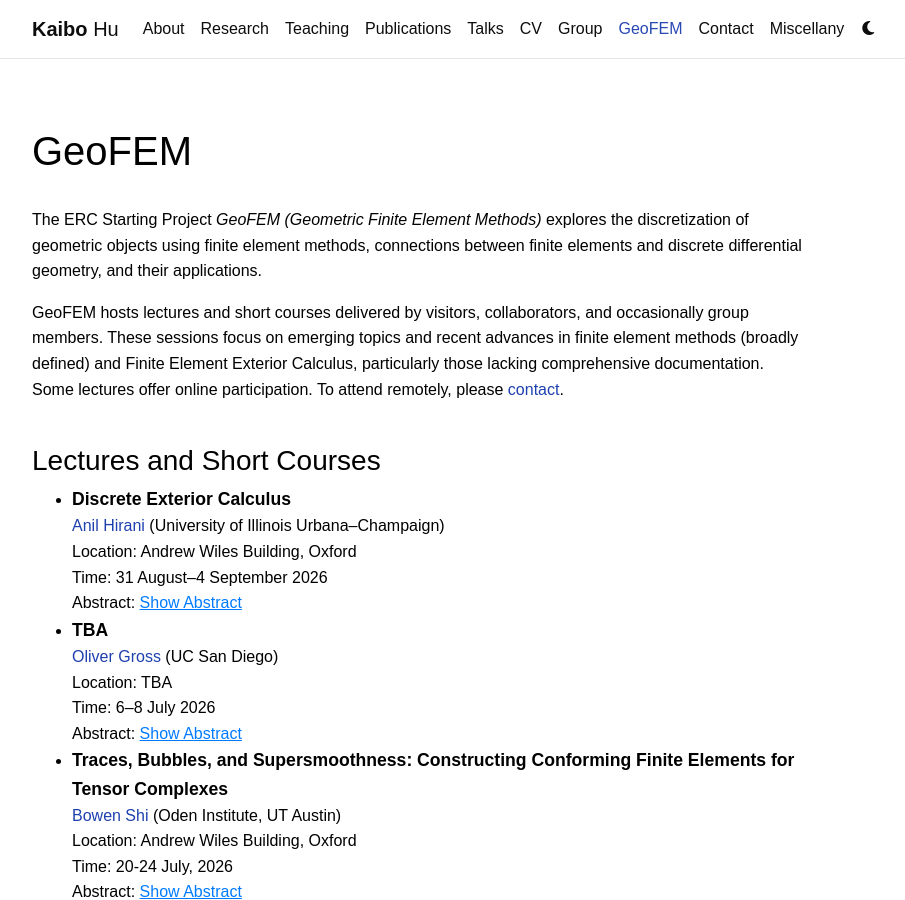
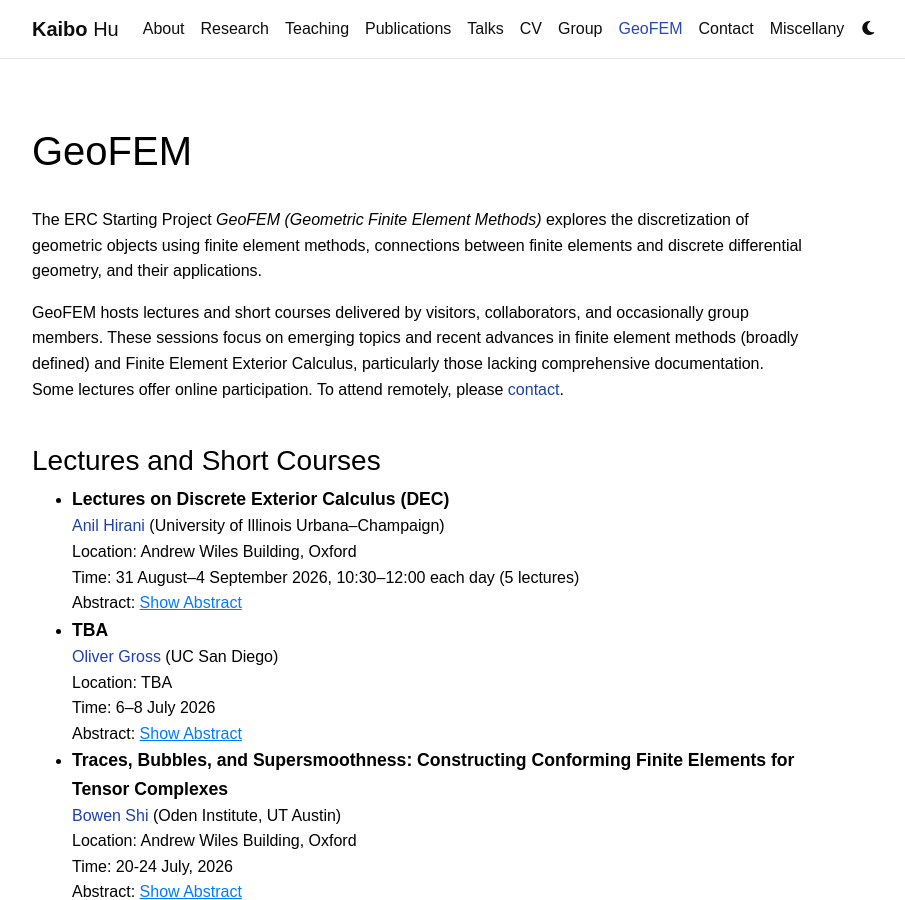
Before and after one commit to kaibohu/kaibohu.github.io, a Jekyll site: the page built from _pages/GeoFEM.md, in a window 1280 px wide and 900 px high. Shown: the whole window, without its empty margins (223-1128 px from the left). Built offline with Jekyll 4.4.1, drawn with Linux system fonts in a browser that asks for light colours; comment, search, counter and statistics services are not loaded; a style sheet for code colours, icons or effects is not loaded; some of the changed lines change nothing that is shown.

Commit message:
Update GeoFEM.md

```diff
--- a/_pages/GeoFEM.md
+++ b/_pages/GeoFEM.md
@@ -54,13 +54,28 @@
     <ul>
 
 <li>
-    <span class="lecture-title">Discrete Exterior Calculus</span><br>
+    <span class="lecture-title">Lectures on Discrete Exterior Calculus (DEC)</span><br>
     <a href="https://hirani.web.illinois.edu/">Anil Hirani</a> (University of Illinois Urbana–Champaign)<br>
     <strong>Location:</strong> Andrew Wiles Building, Oxford<br>
-    <strong>Time:</strong> 31 August–4 September 2026<br>
+    <strong>Time:</strong> 31 August–4 September 2026, 10:30–12:00 each day (5 lectures)<br>
     <strong>Abstract:</strong> <span class="toggle-abstract" onclick="toggleAbstract('abstract-anil')">Show Abstract</span>
     <div id="abstract-anil" class="abstract">
-        TBA
+        Discrete Exterior Calculus (DEC) is a combinatorial construction of objects and operators that mimics the structure of exterior calculus on smooth manifolds, but is built on a simplicial complex without requiring a differentiable structure. DEC serves dual roles: as a framework for solving numerical PDEs, which establishes links with finite element exterior calculus (FEEC), and as a mathematical structure in its own right, establishing links with discrete geometry and topology. These whiteboard lectures will emphasize the use of concrete examples to convey the core ideas. Following a brief overview of the landscape, the series is divided into five 90-minute sessions:<br><br>
+
+        <strong>Lecture 1 (Discrete forms, exterior derivative, wedge product, naturality):</strong>
+        This opening lecture establishes the combinatorial foundations of the framework. We will introduce simplicial complexes, chains, and cochains, interpreting cochains as discrete differential forms. We will then examine the coboundary operator as the discrete exterior derivative. The session will conclude by constructing the discrete wedge product via the anti-symmetrized cup product, examining the Leibniz product rule, and discussing simplicial maps and naturality.<br><br>
+
+        <strong>Lecture 2 (Discrete Hodge star, codifferential, contraction and Lie derivative):</strong>
+        This session starts with metric-dependent structures. We will examine well-centered and Delaunay triangulations, circumcentric duality, and the construction of the dual cell complex. After defining the combinatorial orientation of the dual complex, we will construct the discrete Hodge star and the codifferential. Returning to combinatorial structures, we will state two identities about the contraction (hook) operator leading to definitions of the discrete contraction operator. One of these definitions implies the L2 duality of the wedge and contraction. We will examine this duality and its applications in double forms and PDEs in some detail. The discrete Lie derivative will then be defined by assuming the Cartan homotopy formula.<br><br>
+
+        <strong>Lecture 3 (Hodge-Laplace problems and relationship with FEEC):</strong>
+        Focusing on numerical solutions to partial differential equations, this lecture addresses Hodge-Laplace problems and their relationship with lowest-degree Whitney forms. We will compare mixed and direct formulations of these problems and establish the equivalence of DEC and FEEC norms. The session will also cover boundary conditions, convergence, and stability.<br><br>
+
+        <strong>Lecture 4 (Vector bundle valued DEC):</strong>
+        This session extends the framework to discrete vector bundles. After introducing bundles equipped with a connection, we will explore the subdivision functor and define the exterior covariant derivative. This leads to discrete formulations of curvature and the Bianchi identity. We will conclude with a discussion of coarsened and anti-symmetrized theories, and curvature obstructions to the Leibniz rule in these theories. Time permitting, we will briefly discuss flat connections and twisted de Rham cohomology.<br><br>
+
+        <strong>Lecture 5 (Algebraic and topological implications of the discrete wedge):</strong>
+        The final lecture bridges the geometric framework with algebraic topology by analyzing the properties of the discrete wedge product. We will examine the failure of strict associativity, which gives rise to the structure of A-infinity algebras, and address the commuting cochain problem. Finally, we will introduce the discrete Poincare operator, utilizing it to compute simplicial A-infinity structures and explicitly compute potentials, connecting the algebraic topology back to the computational realization of discrete Hodge theory.
     </div>
 </li>
 
```
